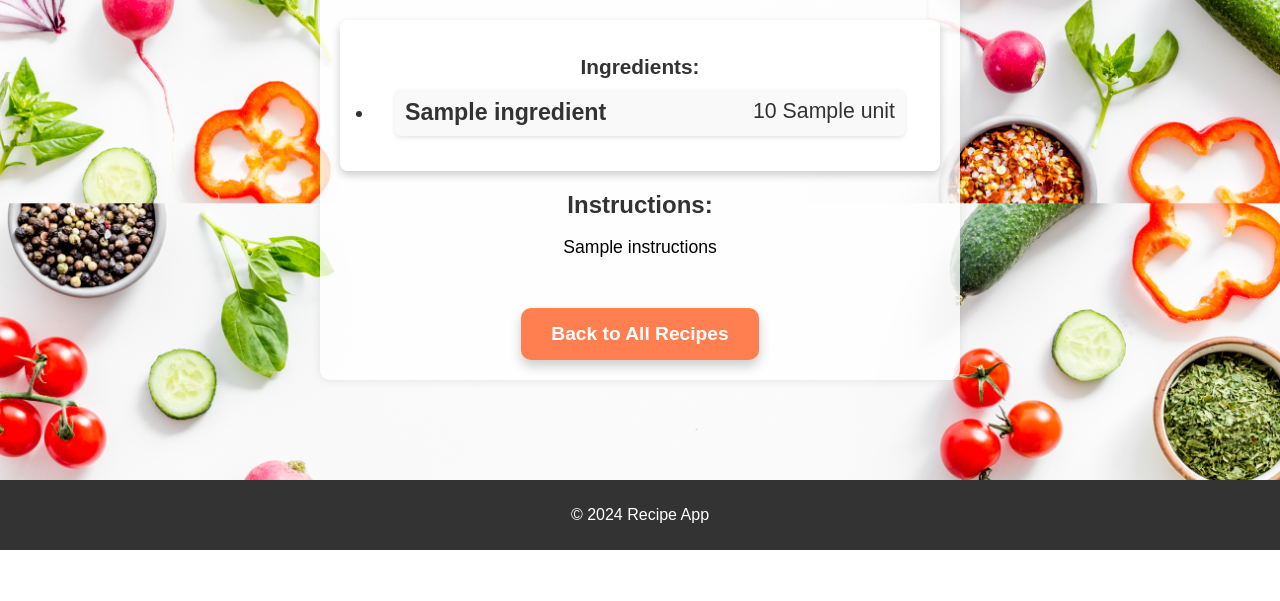
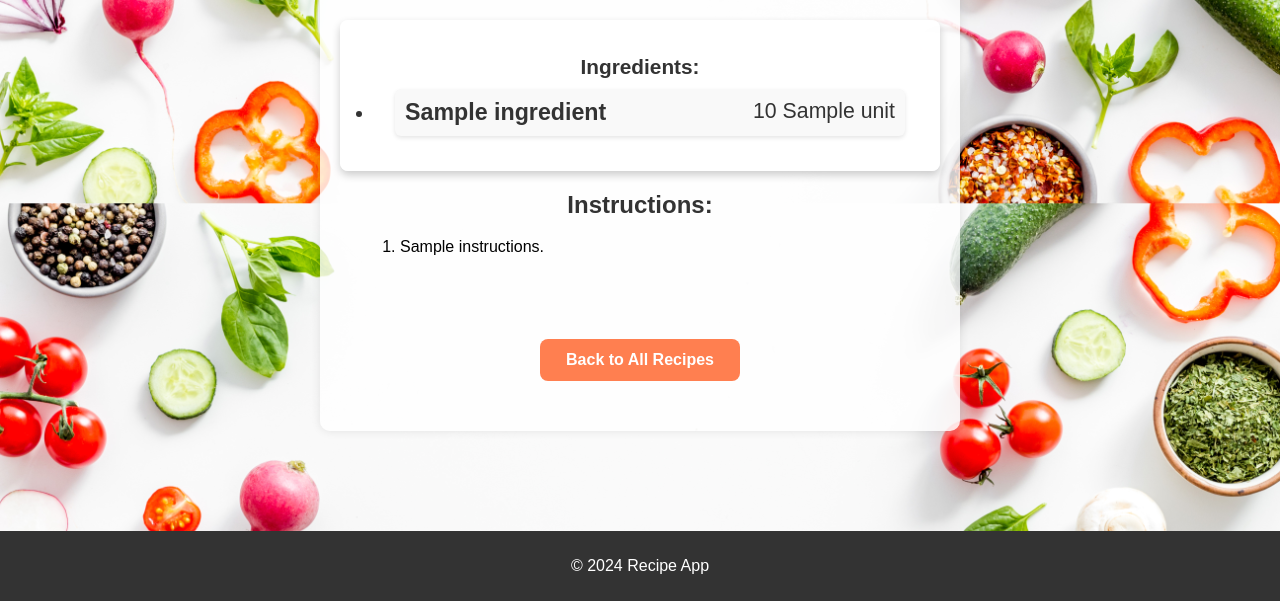
Before and after one commit to AJSorbello/recipe-app, a Django app: template src/recipe/templates/recipe/recipe_detail.html in a window 1280 px wide. Shown: the part 650-1251 px from the top of the page. Before the commit the page ends 1200 px from the top, so only its background shows below. Run offline with Django 4.2, Linux system fonts and the light colour scheme; the template is opened without the code that fills it: most values are stand-ins (such as "Sample title", 1, 10 or a date in 2020); grey boxes marked "Sample" are stand-in pictures.

Commit message:
Improve navigation button alignment in recipe detail page

```diff
--- a/src/recipe/templates/recipe/recipe_detail.html
+++ b/src/recipe/templates/recipe/recipe_detail.html
@@ -41,35 +41,134 @@
   </div>
 
   <h3>Instructions:</h3>
-  <p>{{ recipe.instructions }}</p>
+  <div class="instructions-container">
+    <!-- We'll use JavaScript to format the instructions as steps -->
+    <ol id="instructions-list" class="instructions-list">
+      <li class="instruction-step">{{ recipe.instructions }}</li>
+    </ol>
+  </div>
 
-  <!-- Navigation Buttons -->
-  <div class="navigation-buttons">
+  <!-- Navigation Buttons Container -->
+  <div class="buttons-wrapper">
+    <!-- Previous/Next Navigation -->
+    <div class="button-container">
       {% if previous_recipe %}
-      <a href="{% url 'recipe:recipe_detail' previous_recipe.pk %}" class="button arrow-button">
+        <a href="{% url 'recipe:recipe_detail' previous_recipe.pk %}" class="nav-button">
           <i class="fas fa-arrow-left"></i> Previous Recipe
         </a>
+      {% else %}
+        <div class="nav-button-placeholder"></div>
       {% endif %}
+
       {% if next_recipe %}
-      <a href="{% url 'recipe:recipe_detail' next_recipe.pk %}" class="button arrow-button">
+        <a href="{% url 'recipe:recipe_detail' next_recipe.pk %}" class="nav-button">
           Next Recipe <i class="fas fa-arrow-right"></i>
         </a>
+      {% else %}
+        <div class="nav-button-placeholder"></div>
       {% endif %}
     </div>
 
     <!-- Back to All Recipes Button -->
     <div class="back-button-container">
-    <a href="{% url 'recipe:recipe_list' %}" class="button back-button">Back to All Recipes</a>
+      <a href="{% url 'recipe:recipe_list' %}" class="nav-button">Back to All Recipes</a>
     </div>
   </div>
+</div>
+
 <script>
   document.addEventListener('DOMContentLoaded', function() {
-      const hamburger = document.getElementById('hamburger');
-      const navLinks = document.getElementById('nav-links');
+    // Format instructions as steps
+    const instructionsText = "{{ recipe.instructions|escapejs }}";
+    const steps = instructionsText.split('.');
+    const instructionsList = document.getElementById('instructions-list');
 
-      hamburger.addEventListener('click', function() {
-          navLinks.classList.toggle('show');
+    if (instructionsList) {
+      // Clear any existing content
+      instructionsList.innerHTML = '';
+
+      // Add each step as a list item
+      steps.forEach(step => {
+        const trimmedStep = step.trim();
+        if (trimmedStep.length > 0) {
+          const li = document.createElement('li');
+          li.className = 'instruction-step';
+          li.textContent = trimmedStep + '.';
+          instructionsList.appendChild(li);
+        }
       });
+    }
+
+    // Adjust button container if needed
+    const buttonContainer = document.querySelector('.button-container');
+    if (buttonContainer && buttonContainer.children.length === 1) {
+      buttonContainer.classList.add('single-button');
+    }
   });
 </script>
+
+<style>
+  .instructions-container {
+    text-align: left;
+    margin: 0 auto;
+    max-width: 90%;
+  }
+
+  .instructions-list {
+    padding-left: 30px;
+  }
+
+  .instruction-step {
+    margin-bottom: 15px;
+    line-height: 1.5;
+  }
+
+  .buttons-wrapper {
+    display: flex;
+    flex-direction: column;
+    align-items: center;
+    width: 100%;
+    margin: 30px 0;
+  }
+
+  .button-container {
+    display: flex;
+    justify-content: space-between;
+    align-items: center;
+    width: 100%;
+    max-width: 500px;
+    margin-bottom: 20px;
+  }
+
+  .nav-button {
+    background-color: #ff7f50;
+    color: white;
+    padding: 12px 20px;
+    border-radius: 8px;
+    text-decoration: none;
+    display: inline-block;
+    font-weight: bold;
+    min-width: 160px;
+    text-align: center;
+    transition: background-color 0.3s;
+  }
+
+  .nav-button:hover {
+    background-color: #ff6b3d;
+  }
+
+  .nav-button-placeholder {
+    min-width: 160px;
+  }
+
+  .single-button {
+    justify-content: center;
+  }
+
+  .back-button-container {
+    text-align: center;
+    width: 100%;
+    max-width: 500px;
+  }
+</style>
 {% endblock %}
```
Lines whose indentation alone changed are shown as unchanged.
